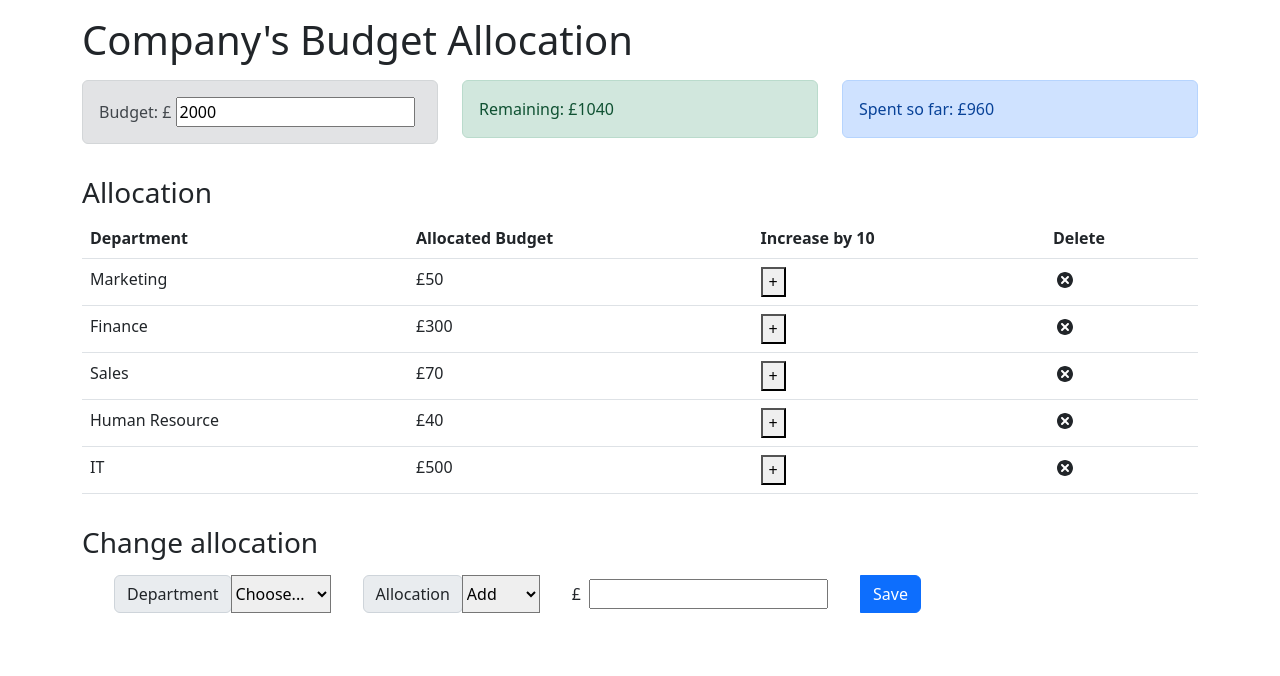
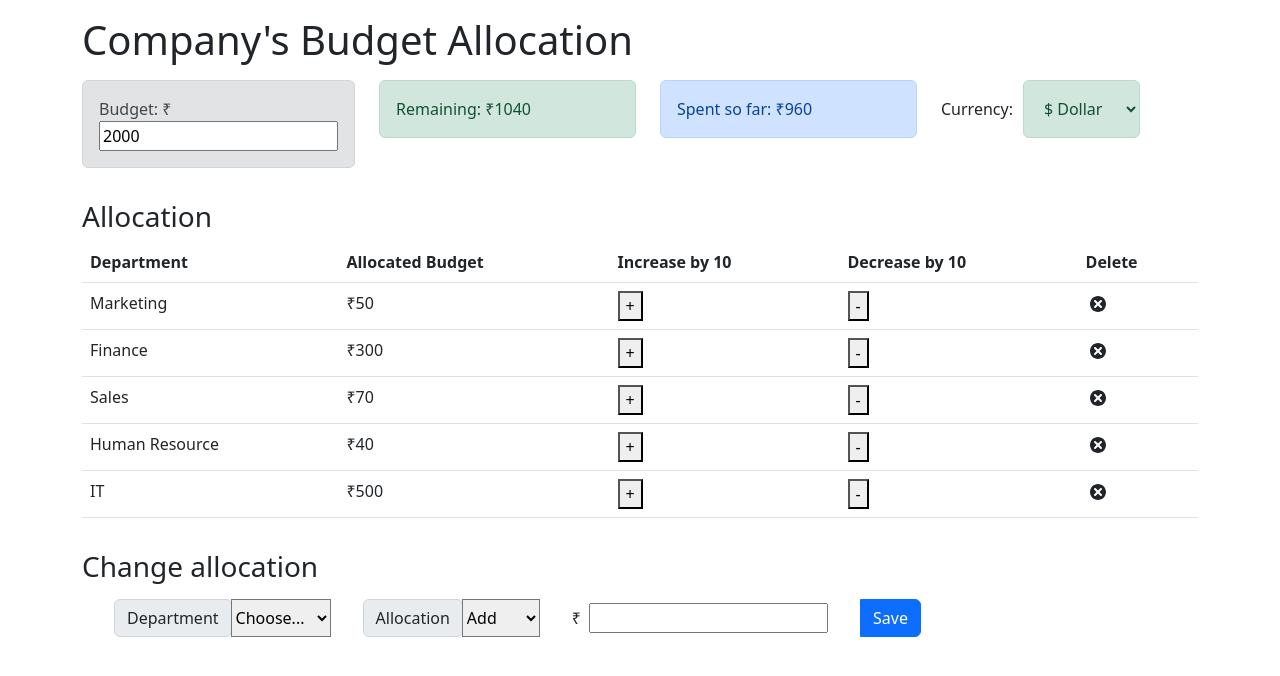
Before and after one commit to harshilshrma/alloc8, a React (Create React App) app: page / in a window 1280 px wide. Shown: the top 676 px of the page. Built offline with nearby package versions, Linux system fonts and the light colour scheme.

Commit message:
project finished

```diff
--- a/src/App.js
+++ b/src/App.js
@@ -12,8 +12,9 @@ import ExpenseTotal from './components/ExpenseTotal';
 
 import { AppProvider } from './context/AppContext';
 import ExpenseList from './components/ExpenseList';
-import ExpenseItem from './components/ExpenseItem';
 import AllocationForm from './components/AllocationForm';
+import CurrencyDropdown from './components/CurrencyDopdown';
+
 const App = () => {
     return (
         <AppProvider>
@@ -42,7 +43,9 @@ const App = () => {
                     }
 
                     {
-
+                        <div className='col-sm'>
+                            <CurrencyDropdown />
+                        </div>
                     }
                 </div>
 
--- a/src/components/AllocationForm.js
+++ b/src/components/AllocationForm.js
@@ -2,7 +2,7 @@ import React, { useContext, useState } from 'react';
 import { AppContext } from '../context/AppContext';
 
 const AllocationForm = (props) => {
-    const { dispatch, remaining } = useContext(AppContext);
+    const { dispatch, remaining, currency } = useContext(AppContext);
 
     const [name, setName] = useState('');
     const [cost, setCost] = useState('');
@@ -11,7 +11,7 @@ const AllocationForm = (props) => {
     const submitEvent = () => {
 
         if (cost > remaining) {
-            alert("The value cannot exceed remaining funds  £" + remaining);
+            alert(`The value cannot exceed remaining funds  ${currencySymbol}` + remaining);
             setCost("");
             return;
         }
@@ -32,6 +32,8 @@ const AllocationForm = (props) => {
             });
         }
     };
+
+    const currencySymbol = currency.split(' ')[0];
 
     return (
         <div>
@@ -60,7 +62,7 @@ const AllocationForm = (props) => {
                     </select>
 
                     <div style={{ display: 'flex', alignItems: 'center', marginLeft: '2rem' }}>
-                        <span>£</span>
+                        <span>{currencySymbol}</span>
                         <input
                             required='required'
                             type='number'
@@ -70,7 +72,7 @@ const AllocationForm = (props) => {
                             onChange={(event) => {
                                 const inputValue = parseInt(event.target.value);
                                 if (inputValue > remaining) {
-                                    alert(`The value cannot exceed remaining funds: £${remaining}`);
+                                    alert(`The value cannot exceed remaining funds: ${currencySymbol}${remaining}`);
                                     event.target.value = "";
                                 } else {
                                     setCost(event.target.value);
--- a/src/components/Budget.js
+++ b/src/components/Budget.js
@@ -3,7 +3,7 @@ import { AppContext } from '../context/AppContext';
 import ExpenseTotal from './ExpenseTotal';
 
 const Budget = () => {
-    const { budget, remaining } = useContext(AppContext);
+    const { budget, remaining, currency } = useContext(AppContext);
     const [newBudget, setNewBudget] = useState(budget);
 
     const handleInputChange = (event) => {
@@ -21,9 +21,12 @@ const Budget = () => {
         }
     };
 
+    //extrtacting the currency symbol
+    const currencySymbol = currency.split(' ')[0];
+
     return (
         <div className='alert alert-secondary'>
-            <span>Budget: £ </span>
+            <span>Budget: {currencySymbol} </span>
             <input type="number" step="10" value={newBudget} onChange={handleInputChange} onBlur={handleBlur} ></input>
         </div>
     );
--- a/src/components/CurrencyDopdown.js
+++ b/src/components/CurrencyDopdown.js
@@ -1,22 +1,33 @@
-import React, { useState } from 'react';
+import React, { useContext, useState } from 'react';
+import { AppContext } from '../context/AppContext';
 
 const CurrencyDropdown = () => {
-    const [selectedCurrency, setSelectedCurrency] = useState('Dollar');
-    const currencies = ['Dollar', 'Pound', 'Euro', 'Rupee'];
+    const { currency, updateCurrency } = useContext(AppContext);
+    const currencies = ['$ Dollar', '£ Pound', '€ Euro', '₹ Rupee'];
+
+    // function to split currency
+    const getCurrencyParts = (fullCurrency) => {
+        const [symbol, text] = fullCurrency.split(' ');
+        return { symbol, text };
+    }
 
     const handleChange = (event) => {
-        setSelectedCurrency(event.target.value);
+        updateCurrency(event.target.value);
     }
 
     return (
         <div>
-            <label>Currency</label>
-            <select value={selectedCurrency} onChange={handleChange}>
-                {currencies.map((currency) => (
-                    <option key={currency} value={currency}>
-                        {currency}
-                    </option>
-                ))}
+            <label>Currency: </label>
+            <select value={currency} className='alert alert-success' onChange={handleChange} style={{ marginLeft: "10px" }}>
+                { currencies.map((fullCurrency) => {
+                    const { symbol, text } = getCurrencyParts(fullCurrency);
+                    return (
+                        <option key={`${symbol}${text}`} value={fullCurrency}>
+                            {`${symbol} ${text}`}
+                        </option>
+                    )
+                })
+                }
             </select>
         </div>
     );
--- a/src/components/ExpenseItem.js
+++ b/src/components/ExpenseItem.js
@@ -3,7 +3,7 @@ import { TiDelete } from 'react-icons/ti';
 import { AppContext } from '../context/AppContext';
 
 const ExpenseItem = (props) => {
-    const { dispatch } = useContext(AppContext);
+    const { dispatch, currency } = useContext(AppContext);
 
     const handleDeleteExpense = () => {
         dispatch({
@@ -22,14 +22,28 @@ const ExpenseItem = (props) => {
             type: 'ADD_EXPENSE',
             payload: expense
         });
+    }
 
+    const reduceAllocation = (name) => {
+        const expense = {
+            name: name,
+            cost: 10,
+        };
+
+        dispatch ({
+            type: 'RED_EXPENSE',
+            payload: expense,
+        });
     }
+
+    const currencySymbol = currency.split(' ')[0];
 
     return (
         <tr>
         <td>{props.name}</td>
-        <td>£{props.cost}</td>
+        <td>{currencySymbol}{props.cost}</td>
         <td><button onClick={event=> increaseAllocation(props.name)}>+</button></td>
+        <td><button onClick={event=> reduceAllocation(props.name)}>-</button></td>
         <td><TiDelete size='1.5em' onClick={handleDeleteExpense}></TiDelete></td>
         </tr>
     );
--- a/src/components/ExpenseList.js
+++ b/src/components/ExpenseList.js
@@ -12,6 +12,7 @@ const ExpenseList = () => {
               <th scope="col">Department</th>
               <th scope="col">Allocated Budget</th>
               <th scope="col">Increase by 10</th>
+              <th scope="col">Decrease by 10</th>
               <th scope="col">Delete</th>
             </tr>
           </thead>
--- a/src/components/ExpenseTotal.js
+++ b/src/components/ExpenseTotal.js
@@ -1,13 +1,16 @@
 import React, { useContext } from 'react';
 import { AppContext } from '../context/AppContext';
 const ExpenseTotal = () => {
-    const { expenses } = useContext(AppContext);
+    const { expenses, currency } = useContext(AppContext);
     const totalExpenses = expenses.reduce((total, item) => {
         return (total += item.cost);
     }, 0);
+
+    const currencySymbol = currency.split(' ')[0];
+
     return (
         <div className='alert alert-primary'>
-            <span>Spent so far: £{totalExpenses}</span>
+            <span>Spent so far: {currencySymbol}{totalExpenses}</span>
         </div>
     );
 };
--- a/src/components/Remaining.js
+++ b/src/components/Remaining.js
@@ -1,14 +1,17 @@
 import React, { useContext } from 'react';
 import { AppContext } from '../context/AppContext';
 const Remaining = () => {
-    const { expenses, budget } = useContext(AppContext);
+    const { expenses, budget, currency } = useContext(AppContext);
     const totalExpenses = expenses.reduce((total, item) => {
         return (total = total + item.cost);
     }, 0);
     const alertType = totalExpenses > budget ? 'alert-danger' : 'alert-success';
+
+    const currencySymbol = currency.split(' ')[0];
+
     return (
         <div className={`alert ${alertType}`}>
-            <span>Remaining: £{budget - totalExpenses}</span>
+            <span>Remaining: {currencySymbol}{budget - totalExpenses}</span>
         </div>
     );
 };
--- a/src/context/AppContext.js
+++ b/src/context/AppContext.js
@@ -9,14 +9,14 @@ export const AppReducer = (state, action) => {
             total_budget = state.expenses.reduce(
                 (previousExp, currentExp) => {
                     return previousExp + currentExp.cost
-                },0
+                }, 0
             );
             total_budget = total_budget + action.payload.cost;
             action.type = "DONE";
-            if(total_budget <= state.budget) {
+            if (total_budget <= state.budget) {
                 total_budget = 0;
-                state.expenses.map((currentExp)=> {
-                    if(currentExp.name === action.payload.name) {
+                state.expenses.map((currentExp) => {
+                    if (currentExp.name === action.payload.name) {
                         currentExp.cost = action.payload.cost + currentExp.cost;
                     }
                     return currentExp
@@ -31,24 +31,28 @@ export const AppReducer = (state, action) => {
                 }
             }
         case 'RED_EXPENSE':
-                const red_expenses = state.expenses.map((currentExp)=> {
+            const red_expenses = state.expenses.reduce((acc, currentExp) => {
                 if (currentExp.name === action.payload.name && currentExp.cost - action.payload.cost >= 0) {
-                        currentExp.cost =  currentExp.cost - action.payload.cost;
-                        budget = state.budget + action.payload.cost
+                    acc.push({ ...currentExp, cost: currentExp.cost - action.payload.cost });
+                    return acc;
                 }
-                    return currentExp
-                })
-                action.type = "DONE";
+                acc.push(currentExp);
+                return acc;
+            }, []);
+
+            const newBudget = state.budget - action.payload.cost;
+
             return {
                 ...state,
-                    expenses: [...red_expenses],
+                expenses: red_expenses,
+                budget: newBudget,
             };
         case 'DELETE_EXPENSE':
             action.type = "DONE";
-            state.expenses.map((currentExp)=> {
+            state.expenses.map((currentExp) => {
                 if (currentExp.name === action.payload) {
                     budget = state.budget + currentExp.cost
-                    currentExp.cost =  0;
+                    currentExp.cost = 0;
                 }
                 return currentExp
             })
@@ -106,6 +110,12 @@ export const AppProvider = (props) => {
         remaining = state.budget - totalExpenses;
     }
 
+    const updateCurrency = (newCurrency) => {
+        dispatch(
+            { type: 'CHG_CURRENCY', payload: newCurrency }
+        );
+    };
+
     return (
         <AppContext.Provider
             value={{
@@ -113,7 +123,8 @@ export const AppProvider = (props) => {
                 budget: state.budget,
                 remaining: remaining,
                 dispatch,
-                currency: state.currency
+                currency: state.currency,
+                updateCurrency
             }}
         >
             {props.children}
```
Lines whose indentation alone changed are shown as unchanged.
